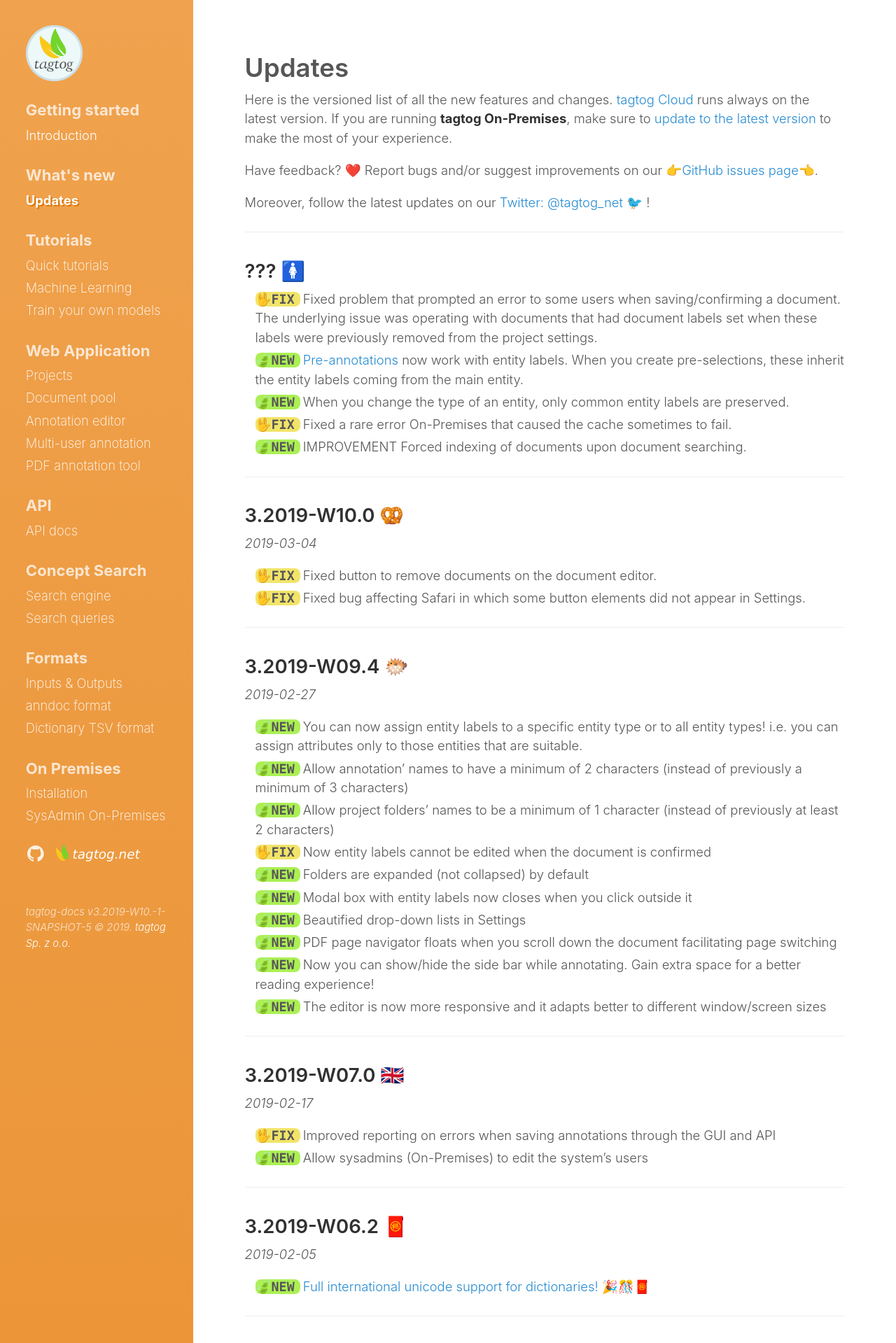
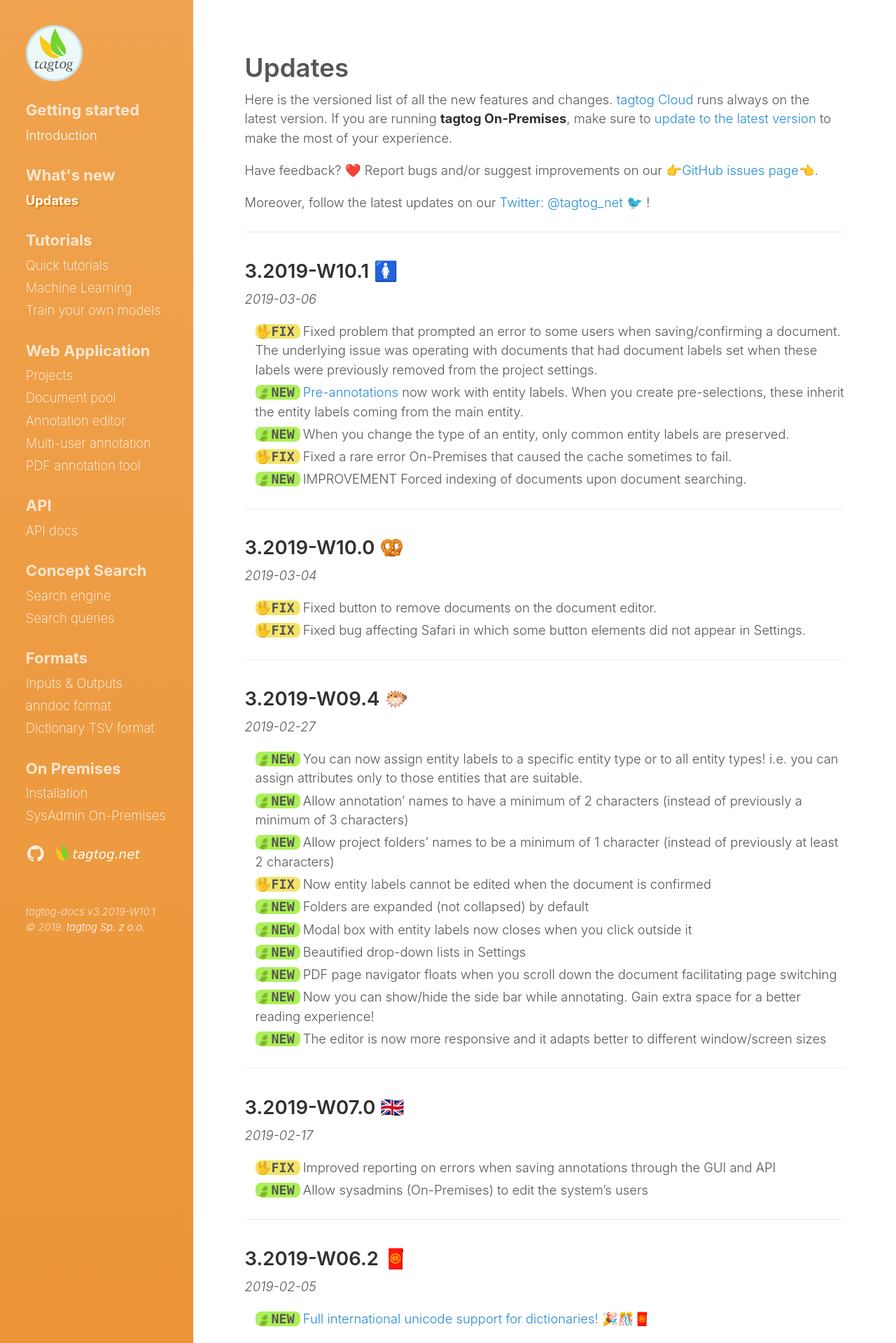
Before and after one commit to tagtogorg/tagtog-doc, a Jekyll site: the page built from updates.md, in a window 1280 px wide. Shown: the top 1919 px of the page at 70% size. Built offline with Jekyll 4.4.1, drawn with Linux system fonts in a browser that asks for light colours; nearby versions of some CDN libraries; emoji names are drawn with the system emoji font.

Commit message:
Bump version: 3.2019-W10.1 🚺

```diff
--- a/_config.yml
+++ b/_config.yml
@@ -63,7 +63,7 @@ plugins:
   - jemoji
 
 # Custom vars
-version: 3.2019-W10.-1-SNAPSHOT-5
+version: 3.2019-W10.1
 sidebar_home_link:  true
 search_page:   false
 # sidebar_blog_link:  '/blog'   # By default, your home page is your blog
--- a/updates.md
+++ b/updates.md
@@ -14,7 +14,8 @@ Moreover, follow the latest updates on our [Twitter: @tagtog_net 🐦](https://t
 
 ---
 
-## ??? 🚺
+## 3.2019-W10.1 🚺
+_2019-03-06_
 
 <ul class="updates">
   <li class="fix"><span markdown="1">Fixed problem that prompted an error to some users when saving/confirming a document. The underlying issue was operating with documents that had document labels set when these labels were previously removed from the project settings.</span></li>
```
Also changed, not shown: 1 other file.
